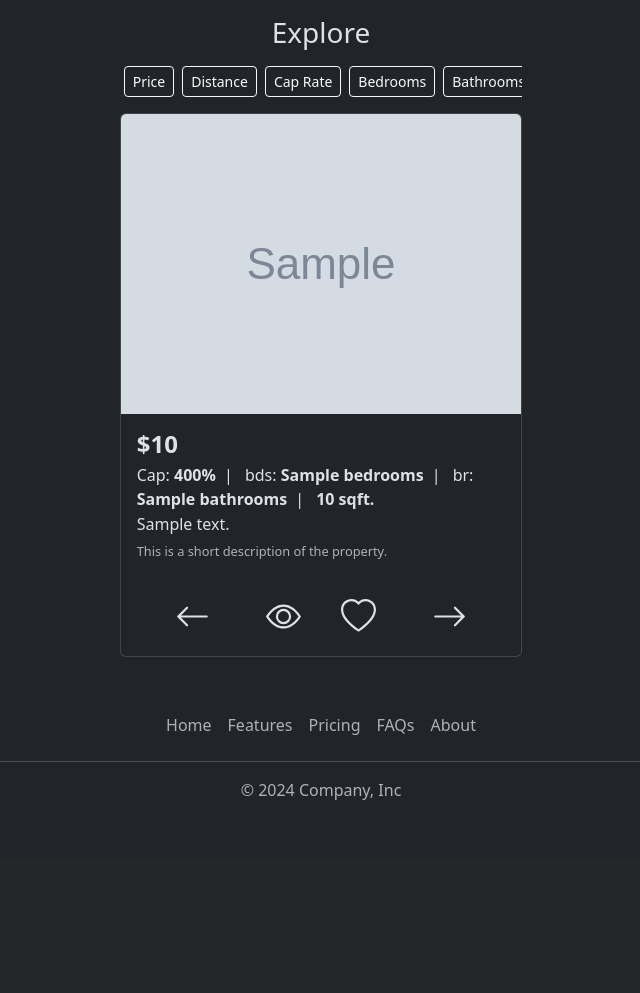
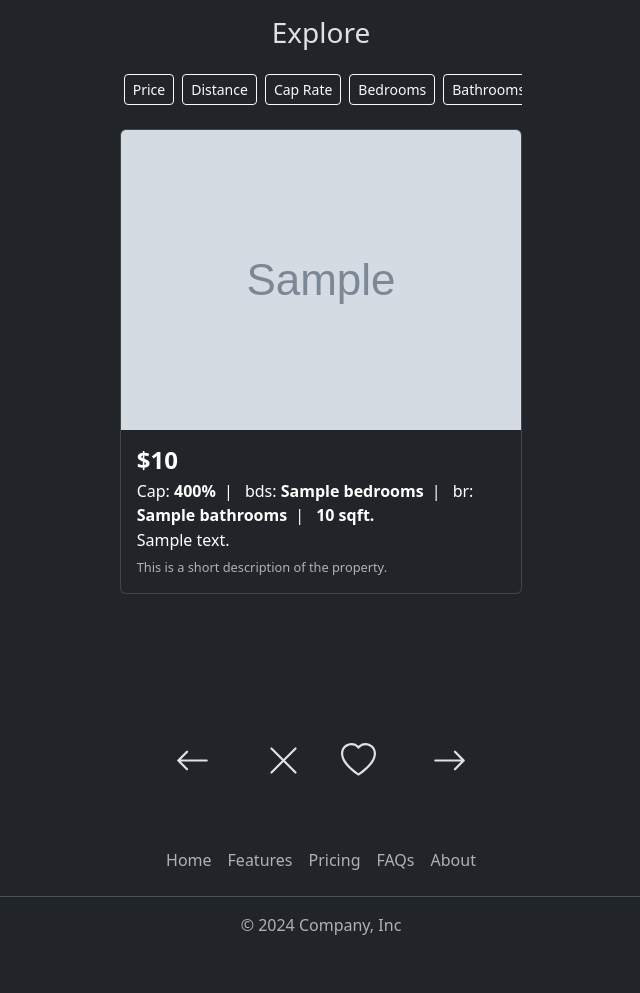
Before and after one commit to Aarongold1869/NiceHouseBro, a Django app: template templates/property/explore.html in a window 1280 px wide. Shown: the part 56-1049 px from the top of the page, without its empty margins (319-959 px from the left). Before the commit the page ends 856 px from the top, so only its background shows below. Run offline with Django 5.2, Linux system fonts and the light colour scheme; the template is opened without the code that fills it: most values are stand-ins (such as "Sample title", 1, 10 or a date in 2020); grey boxes marked "Sample" are stand-in pictures.

Commit message:
fun ui stuff

```diff
--- a/templates/property/partials/property-card.html
+++ b/templates/property/partials/property-card.html
@@ -3,28 +3,8 @@
 {% load percentage %}
 {% load comma %}
 
-<style>
-    /* #property-card {
-    -webkit-animation: cubic-bezier(0.075, 0.82, 0.165, 1);
-    -webkit-animation-name: run;
-    -webkit-animation-duration: .8s;
-    }
-
-    @-webkit-keyframes run {
-    0% {
-        left: 0;
-    }
-    50% {
-        left: calc(100% - 100px);
-    }
-    100% {
-        left: 100;
-    }
-    } */
-</style>
-
-{% comment %} <a href="{% url "property-detial" property_id=property.id %}"> {% endcomment %}
-<div name="property-card" id='property-card' class="card w-100" style="display: inline-block;">
+<div id='property-card' class="card w-100" data-status="{{data_status}}" >
+    <a href="{% url 'property-detial' property_id=property.id %}">
         <img src="{% static property.cover_image_url %}" class="card-img-top" alt="...">
         <div class="card-body text-wrap">
             <h5 class="card-title" style="font-weight:600; font-size:1.5rem">{{ property.price|currency:0 }}</h5>
@@ -37,20 +17,24 @@
             <h6 class="card-subtitle mb-2" style="font-size:1rem;">{{ property.address }}</h6>
             <p class="card-text text-muted" style="font-size:.8rem;">This is a short description of the property.</p>
         </div>
-    <div class="d-flex justify-content-center py-3">
+    </a>
+</div>
+
+<div id="explore-contrls" class="d-flex justify-content-center py-3" hx-swap-oob="true">
     <button
     id="back-button"
     class="btn mx-4 border-0"
     hx-post="{% url 'explore' %}"
-        hx-vals='{ "property_id": "{{ property.id }}", "action": "hide", "index": "{{ index }}" }'
-        hx-target="#property-card"
-        hx-swap="outerHTML"
+    hx-vals='{ "property_id": "{{ property.id }}", "action": "back", "index": "{{ index }}" }'
+    hx-target="#property-card-container"
+    hx-swap="beforeend settle:.4s"
+    onclick="handleBackClick()"
     >
         {% include "icons/arrow-left.html" with size=35 %}
-            {% comment %} Hide {% endcomment %}
     </button>
-        {% comment %} <button
-        id="dislike-button"
+
+    <button
+    id="hide-button"
     class="btn mx-2 border-0"
     hx-post="{% url 'explore' %}"
     hx-vals='{ "property_id": "{{ property.id }}", "action": "hide", "index": "{{ index }}" }'
@@ -58,37 +42,27 @@
     hx-swap="outerHTML"
     >
         {% include "icons/x.html" with size=35 %}
-        </button> {% endcomment %}
-        <a
-        type="button"
-        class="btn mx-2 border-0"
-        href="{% url 'property-detial' property_id=property.id %}"
-        >
-            {% include "icons/eye.html" with size=35 %}
-            {% comment %} View {% endcomment %}
-        </a>
+    </button>
     <button
     id="save-button"
     class="btn mx-2 border-0"
     hx-post="{% url 'explore' %}"
-        hx-vals='{ "property_id": "{{ property.id }}", "action": "save", "index": "{{ index }}" }'
+    hx-vals='{ "property_id": "{{ property.id }}", "action": "like", "index": "{{ index }}" }'
     hx-target="#property-card"
     hx-swap="outerHTML"
     >
         {% include "icons/heart.html" with size=35 %}
-            {% comment %} Save {% endcomment %}
     </button>
+
     <button
     id="next-button"
     class="btn mx-4 border-0"
     hx-post="{% url 'explore' %}"
-        hx-vals='{ "property_id": "{{ property.id }}", "action": "hide", "index": "{{ index }}" }'
-        hx-target="#property-card"
-        hx-swap="outerHTML"
+    hx-vals='{ "property_id": "{{ property.id }}", "action": "next", "index": "{{ index }}" }'
+    hx-target="#property-card-container"
+    hx-swap="beforeend settle:.4s"
+    onclick="handleNextClick()"
     >
         {% include "icons/arrow-right.html" with size=35 %}
-            {% comment %} Hide {% endcomment %}
     </button>
 </div>
-</div>
-{% comment %} </a> {% endcomment %}
--- a/templates/property/partials/swiping-card-list.html
+++ b/templates/property/partials/swiping-card-list.html
@@ -1,3 +1,60 @@
+{% load static %}
+{% load currency %}
+{% load percentage %}
+{% load comma %}
+
+<style>
+    #property-card {
+        transform: translateX(0) rotate(0);
+        transition: transform 400ms ease;
+    }
+    #property-card[data-status="before"] {
+        transform: translateX(120%) rotate(90deg);
+
+    }
+    #property-card[data-status="after"] {
+        transform: translateX(-120%) rotate(-90deg);
+    }
+    #property-card[data-status="next"].htmx-added {
+        transform: translateX(120%) rotate(90deg);
+        transition: none;
+    }
+    #property-card[data-status="prev"].htmx-added {
+        transform: translateX(-120%) rotate(-90deg);
+        transition: none;
+    }
+    #property-card-container {
+        width: 100%;
+        height: 420px;
+        overflow: hidden;
+    }
+    #property-card-container a {
+        text-decoration: none;
+        color:white;
+    }
+    @media only screen and (min-width: 600px) {
+        #property-card-container {
+            height:600px;
+        }
+    }
+</style>
+
+<script>
+    const handleNextClick = () => {
+    const currentCard = document.getElementById('property-card');
+    currentCard.dataset.status = "after";
+    setTimeout(() => {
+        currentCard.remove();
+    }, 400);
+    }
+    const handleBackClick = () => {
+    const currentCard = document.getElementById('property-card');
+    currentCard.dataset.status = "before";
+    setTimeout(() => {
+        currentCard.remove();
+    }, 400);
+    }
+</script>
 
 <div class="container" data-bs-theme="dark">
     <div>
@@ -5,7 +62,7 @@
     </div>
 
     <div
-    class='py-2 position-relative align-items-center'
+    class='py-3 position-relative align-items-center'
     style="display: flex; flex-direction: row; overflow-x: scroll; white-space: nowrap; justify-content: flex-start;"
     >
         <button class="btn btn-sm btn-outline-light mx-1">Price</button>
@@ -14,11 +71,78 @@
         <button class="btn btn-sm btn-outline-light mx-1">Bedrooms</button>
         <button class="btn btn-sm btn-outline-light mx-1">Bathrooms</button>
     </div>
-    <div class="py-2" style="display:flex; justify-content: center;">
+    <div id='property-card-container' class="py-2 w-100">
+
         {% if not property %}
             {% include "property/partials/end-of-list.html" %}
         {% else %}
-            {% include "property/partials/property-card.html" %}
-        {% endif %}
+
+        <div id='property-card' class="card w-100" data-status="active">
+            <a href="{% url 'property-detial' property_id=property.id %}">
+                <img src="{% static property.cover_image_url %}" class="card-img-top" alt="...">
+                <div class="card-body text-wrap">
+                    <h5 class="card-title" style="font-weight:600; font-size:1.5rem">{{ property.price|currency:0 }}</h5>
+                    <p class="card-subtitle mb-2" style="font-size:1rem;">
+                        Cap: <strong >{{ property.cap_rate|percentage }}</strong>&ensp;|&ensp;
+                        bds: <strong>{{ property.bedrooms }}</strong>&ensp;|&ensp;
+                        br: <strong>{{ property.bathrooms }}</strong>&ensp;|&ensp;
+                        <strong>{{ property.area|comma }} sqft.</strong>
+                    </p>
+                    <h6 class="card-subtitle mb-2" style="font-size:1rem;">{{ property.address }}</h6>
+                    <p class="card-text text-muted" style="font-size:.8rem;">This is a short description of the property.</p>
+                </div>
+            </a>
+        </div>
+
     </div>
+
+        <!-- Controls -->
+        <div id="explore-contrls" class="d-flex justify-content-center py-3">
+            <button
+            id="back-button"
+            class="btn mx-4 border-0"
+            hx-post="{% url 'explore' %}"
+            hx-vals='{ "property_id": "{{ property.id }}", "action": "back", "index": "{{ index }}" }'
+            hx-target="#property-card-container"
+            hx-swap="beforeend settle:.4s"
+            onclick="handleBackClick()"
+            >
+                {% include "icons/arrow-left.html" with size=35 %}
+            </button>
+
+            <button
+            id="hide-button"
+            class="btn mx-2 border-0"
+            hx-post="{% url 'explore' %}"
+            hx-vals='{ "property_id": "{{ property.id }}", "action": "hide", "index": "{{ index }}" }'
+            hx-target="#property-card"
+            hx-swap="outerHTML"
+            >
+                {% include "icons/x.html" with size=35 %}
+            </button>
+            <button
+            id="save-button"
+            class="btn mx-2 border-0"
+            hx-post="{% url 'explore' %}"
+            hx-vals='{ "property_id": "{{ property.id }}", "action": "like", "index": "{{ index }}" }'
+            hx-target="#property-card"
+            hx-swap="outerHTML"
+            >
+                {% include "icons/heart.html" with size=35 %}
+            </button>
+
+            <button
+            id="next-button"
+            class="btn mx-4 border-0"
+            hx-post="{% url 'explore' %}"
+            hx-vals='{ "property_id": "{{ property.id }}", "action": "next", "index": "{{ index }}" }'
+            hx-target="#property-card-container"
+            hx-swap="beforeend settle:.4s"
+            onclick="handleNextClick()"
+            >
+                {% include "icons/arrow-right.html" with size=35 %}
+            </button>
+        </div>
+    {% endif %}
+
 </div>
```
Also changed, not shown: property/views.py (+16 -4 lines), db.sqlite3. Lines whose indentation alone changed are shown as unchanged.
